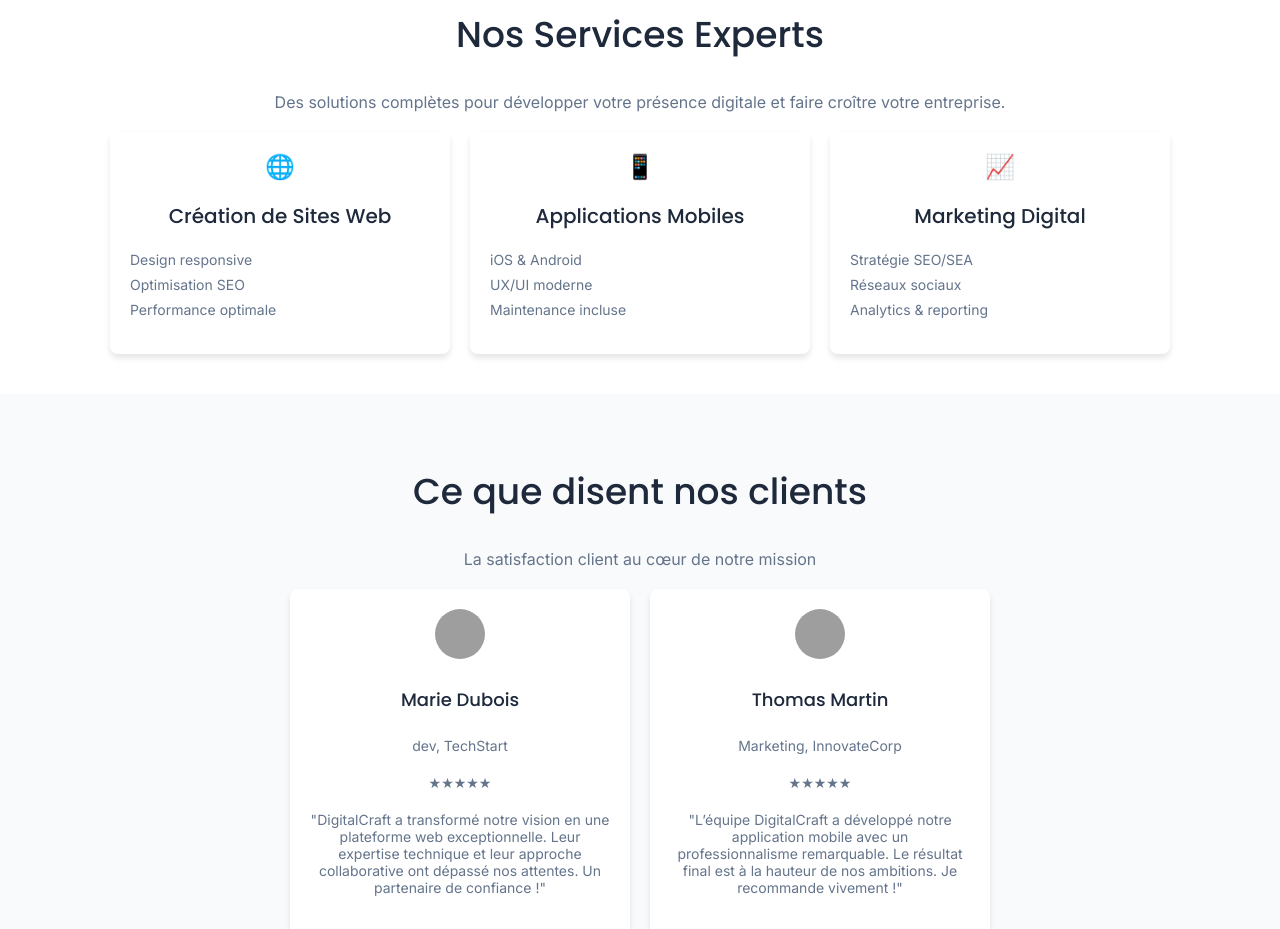
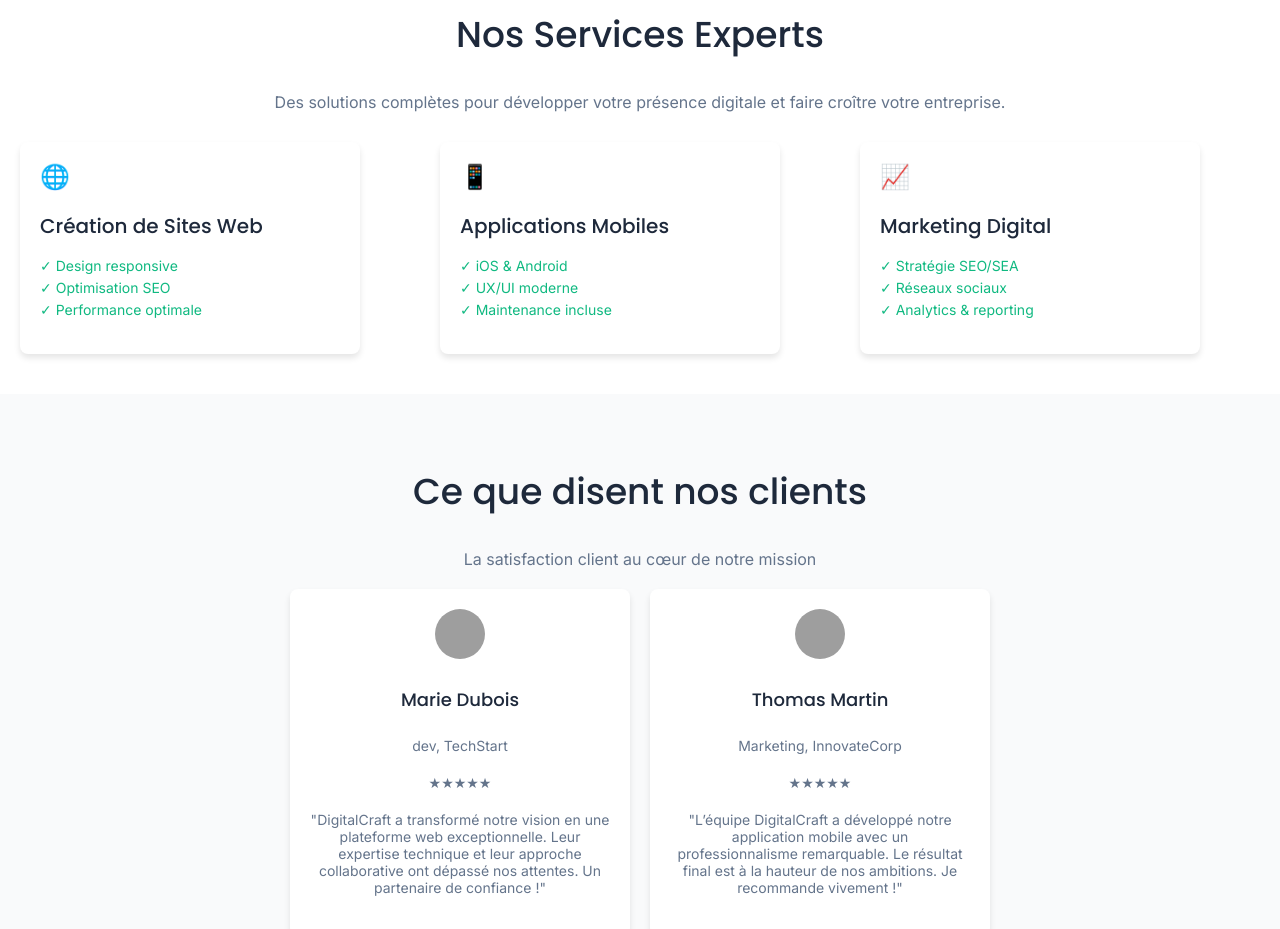
Before and after one commit to Mrgurpreetsingh/digitalcraft, a React (Vite) app: page / in a window 1280 px wide. Shown: the part 840-1769 px from the top of the page. Built offline with nearby package versions, Linux system fonts and the light colour scheme; grey boxes are pictures that could not be loaded.

Commit message:
chore(33): marquer Services.css comme obsolète

```diff
--- a/src/styles/Services.css
+++ b/src/styles/Services.css
@@ -1,16 +1,97 @@
 .services-section {
   padding: 40px 20px;
   text-align: center;
+  color: #1E293B;
+}
+
+.services-section.blue-bg {
+  background-color: #1E40AF;
+  color: #F1F5F9;
 }
 
 .services-section h1 {
   font-family: 'Poppins', sans-serif;
   font-size: 36px;
-  color: #1E293B;
+  color: inherit;
 }
 
 .services-section p {
   font-family: 'Inter', sans-serif;
   font-size: 16px;
+  color: #4B5563;
+  margin-bottom: 20px;
+}
+
+.services-section.blue-bg p {
+  color: #CBD5E1;
+}
+
+.services-grid {
+  display: grid;
+  grid-template-columns: repeat(auto-fit, minmax(250px, 1fr));
+  gap: 20px;
+  margin-top: 30px;
+}
+
+.service-card {
+  background-color: #FFFFFF;
+  padding: 20px;
+  border-radius: 8px;
+  text-align: left;
+  color: #1E293B;
+}
+
+.service-card h3 {
+  font-family: 'Poppins', sans-serif;
+  font-size: 20px;
+  margin-bottom: 10px;
+}
+
+.service-card p {
+  font-family: 'Inter', sans-serif;
+  font-size: 14px;
   color: #64748B;
+  margin-bottom: 10px;
 }
+
+.service-card ul {
+  list-style-type: none;
+  padding: 0;
+}
+
+.service-card ul li {
+  font-family: 'Inter', sans-serif;
+  font-size: 14px;
+  color: #10B981;
+  margin-bottom: 5px;
+}
+
+.service-card ul li:before {
+  content: "✓ ";
+}
+
+.service-card a {
+  font-family: 'Inter', sans-serif;
+  font-size: 14px;
+  color: #1E40AF;
+  text-decoration: none;
+}
+
+.service-card a:hover {
+  text-decoration: underline;
+}
+
+.cta-button {
+  background-color: #10B981;
+  color: #FFFFFF;
+  border: none;
+  padding: 10px 20px;
+  font-family: 'Poppins', sans-serif;
+  font-size: 16px;
+  border-radius: 4px;
+  cursor: pointer;
+}
+
+.cta-button:hover {
+  background-color: #059669;
+}
```
